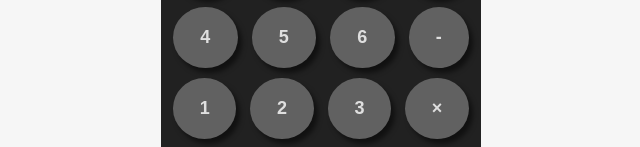
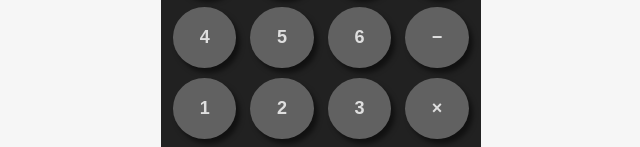
Before and after one commit to Abdlrhman1997/Calculator, a plain HTML site: page index.html in a window 1280 px wide. Shown: the part 334-481 px from the top of the page, 319-959 px from the left. Drawn offline with Linux system fonts and the light colour scheme.

Commit message:
Fix the error due to negative sign

```diff
--- a/index.html
+++ b/index.html
@@ -24,7 +24,7 @@
             <button class="operand">4</button>
             <button class="operand">5</button>
             <button class="operand">6</button>
-            <button class="operator">-</button>
+            <button class="operator">−</button>
             <button class="operand">1</button>
             <button class="operand">2</button>
             <button class="operand">3</button>
```
